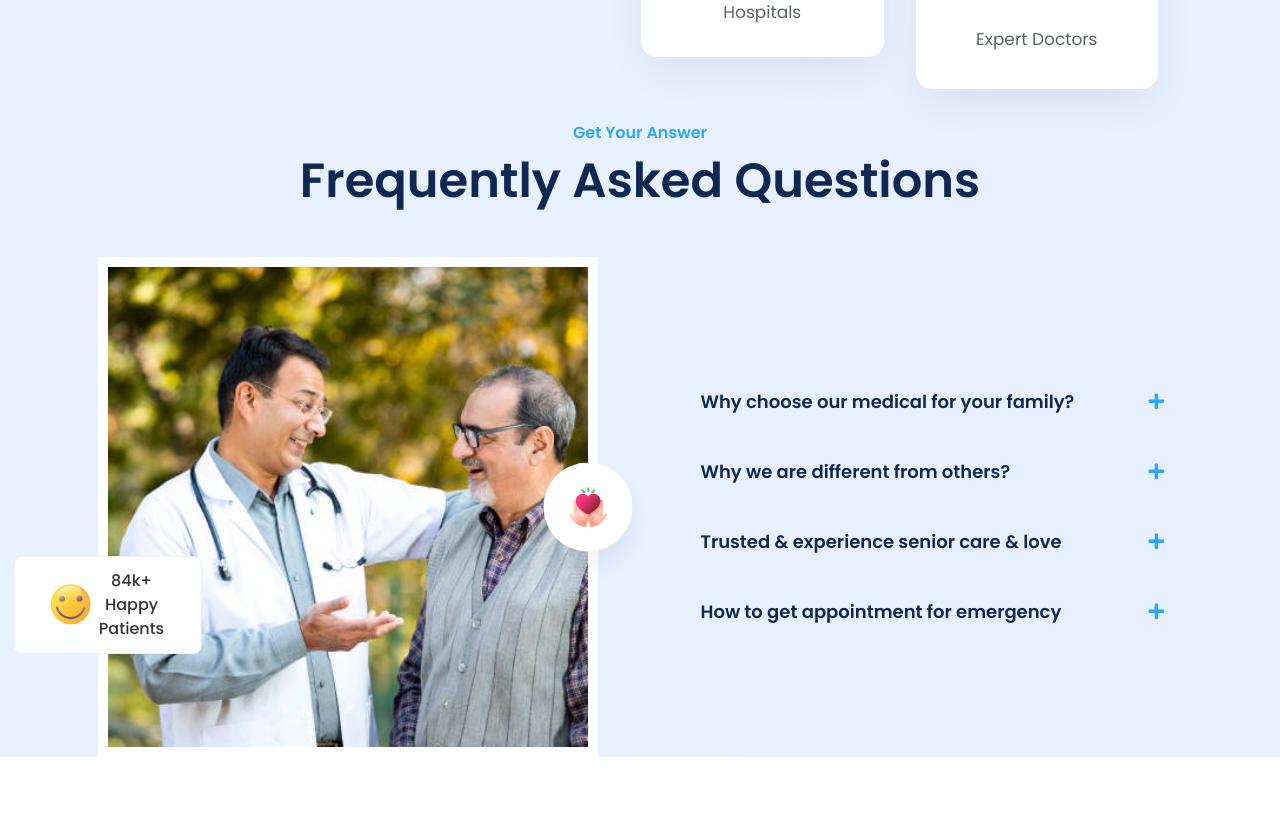
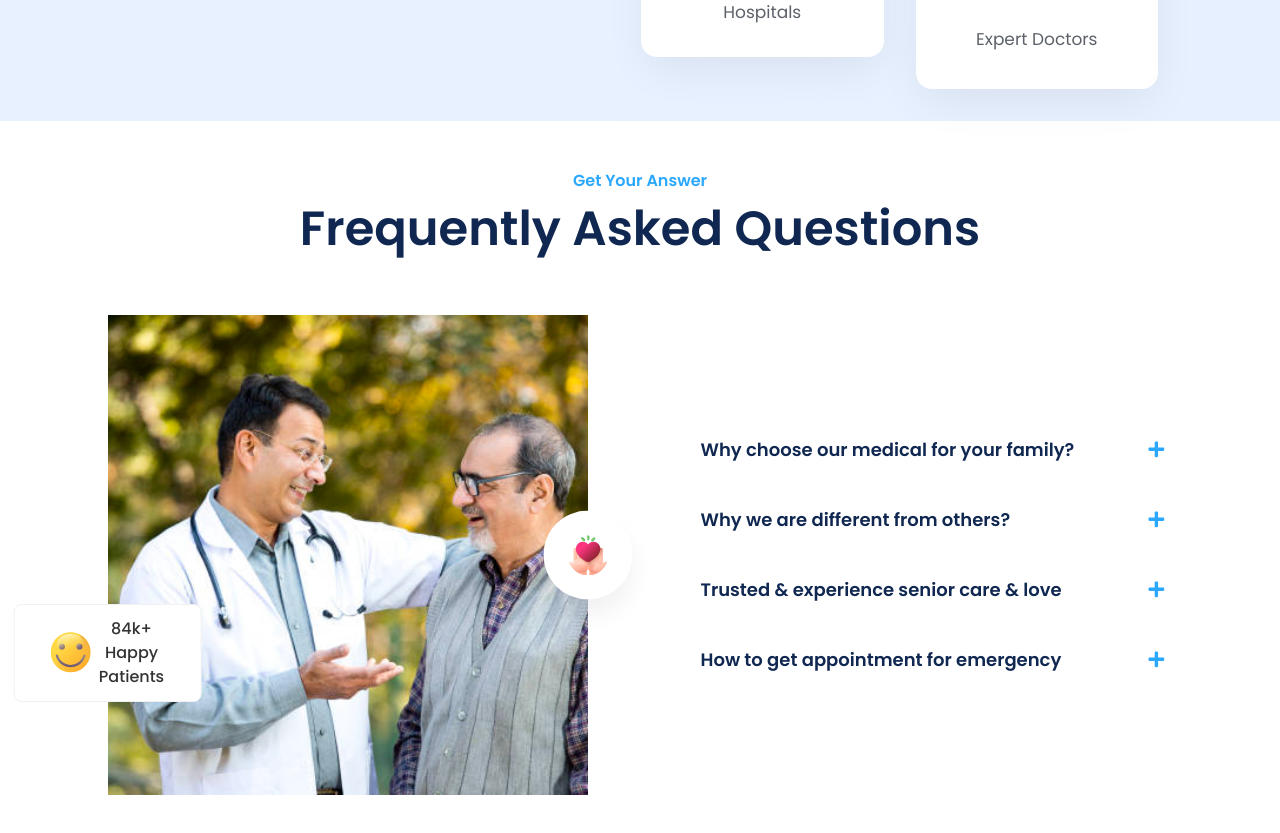
Before and after one commit to abhay8696/medify, a React (Vite) app: page / in a window 1280 px wide. Shown: the part 4420-5253 px from the top of the page. Before the commit the page ends 5177 px from the top, so only its background shows below. Built offline with nearby package versions, Linux system fonts and the light colour scheme.

Commit message:
gave padding top and bottom to FAQ section

```diff
--- a/src/components/FAQ/FAQ.css
+++ b/src/components/FAQ/FAQ.css
@@ -1,6 +1,8 @@
 
 .FAQ{
     /* padding: 2rem 0; */
+    background-color: var(--color-white);
+    padding: 3rem 0;
 }
 .FAQBody{
     margin-left: auto;
```
